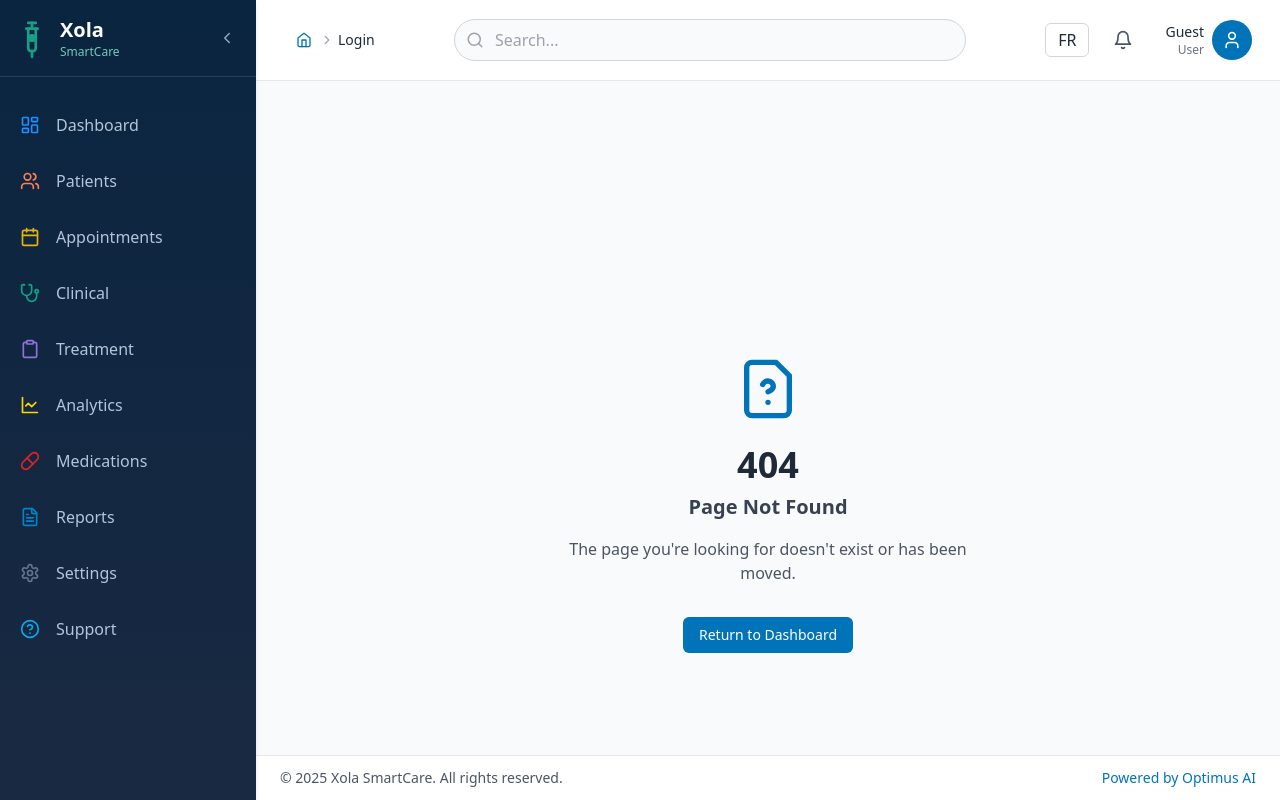
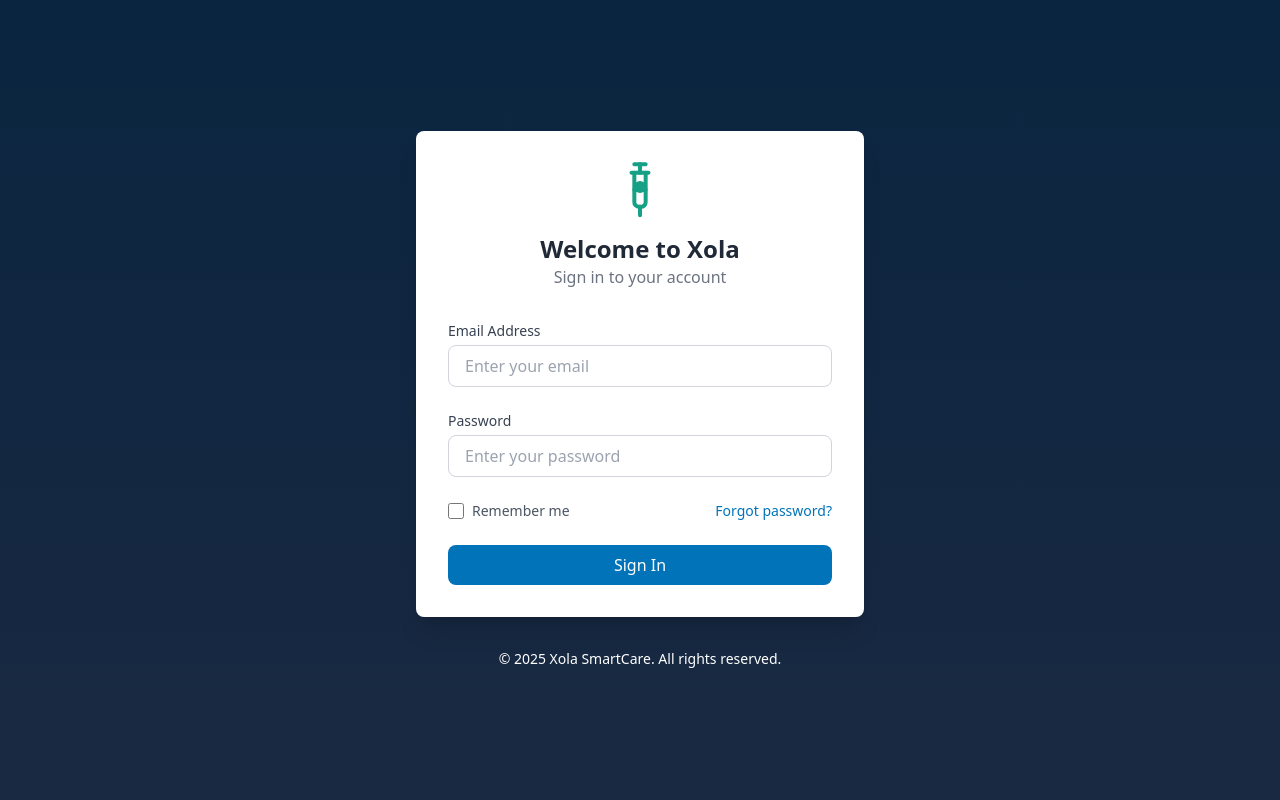
Before and after one commit to Hrhcoolshegs/Xola, a React (Vite) app: page /login in a window 1280 px wide. Built offline with nearby package versions, Linux system fonts and the light colour scheme.

Commit message:
Add login page and authentication

```diff
--- a/src/App.tsx
+++ b/src/App.tsx
@@ -1,8 +1,10 @@
-import { BrowserRouter as Router, Routes, Route } from 'react-router-dom';
+import { BrowserRouter as Router, Routes, Route, Navigate } from 'react-router-dom';
 import { QueryClient, QueryClientProvider } from '@tanstack/react-query';
 import { ReactQueryDevtools } from '@tanstack/react-query-devtools';
 import { LanguageProvider } from './context/LanguageContext';
+import { useAuthStore } from './stores/useAuthStore';
 import MainLayout from './components/Layout/MainLayout';
+import Login from './pages/Login';
 import Dashboard from './pages/Dashboard';
 import Patients from './pages/Patients';
 import PatientDetail from './pages/PatientDetail';
@@ -24,13 +26,30 @@ const queryClient = new QueryClient({
   },
 });
 
+// Protected Route component
+const ProtectedRoute = ({ children }: { children: React.ReactNode }) => {
+  const { isAuthenticated } = useAuthStore();
+
+  if (!isAuthenticated) {
+    return <Navigate to="/login" replace />;
+  }
+
+  return <>{children}</>;
+};
+
 function App() {
   return (
     <QueryClientProvider client={queryClient}>
       <LanguageProvider>
         <Router>
           <Routes>
-            <Route path="/" element={<MainLayout />}>
+            <Route path="/login" element={<Login />} />
+
+            <Route path="/" element={
+              <ProtectedRoute>
+                <MainLayout />
+              </ProtectedRoute>
+            }>
               <Route index element={<Dashboard />} />
               <Route path="patients" element={<Patients />} />
               <Route path="patients/:id" element={<PatientDetail />} />
--- /dev/null
+++ b/src/pages/Login.tsx
@@ -0,0 +1,116 @@
+import { useState } from 'react';
+import { useNavigate } from 'react-router-dom';
+import { useAuthStore } from '../stores/useAuthStore';
+import { Syringe } from 'lucide-react';
+
+const Login = () => {
+  const [email, setEmail] = useState('');
+  const [password, setPassword] = useState('');
+  const [error, setError] = useState('');
+  const navigate = useNavigate();
+  const { login } = useAuthStore();
+
+  const handleSubmit = (e: React.FormEvent) => {
+    e.preventDefault();
+    setError('');
+
+    // Mock credentials check
+    if (email === 'drgbemi@optimusai.com' && password === 'thenewdawn2017') {
+      login({
+        id: 'U001',
+        name: 'Dr. Gbemi',
+        email: 'drgbemi@optimusai.com',
+        role: 'Dentist'
+      });
+      navigate('/');
+    } else {
+      setError('Invalid email or password');
+    }
+  };
+
+  return (
+    <div className="min-h-screen bg-gradient-to-b from-primary to-primary-800 flex items-center justify-center p-4">
+      <div className="w-full max-w-md">
+        <div className="bg-white rounded-lg shadow-xl p-8">
+          <div className="text-center mb-8">
+            <div className="inline-flex items-center justify-center">
+              <div className="text-accent relative">
+                <Syringe size={48} strokeWidth={2} className="transform -rotate-45" />
+                <div className="absolute top-1/2 left-1/2 -translate-x-1/2 -translate-y-1/2 w-3 h-3 bg-accent rounded-full" />
+              </div>
+            </div>
+            <h1 className="text-2xl font-bold text-gray-800 mt-4">Welcome to Xola</h1>
+            <p className="text-gray-500">Sign in to your account</p>
+          </div>
+
+          <form onSubmit={handleSubmit} className="space-y-6">
+            {error && (
+              <div className="bg-red-50 border border-red-200 text-red-600 px-4 py-3 rounded-lg text-sm">
+                {error}
+              </div>
+            )}
+
+            <div>
+              <label htmlFor="email" className="block text-sm font-medium text-gray-700 mb-1">
+                Email Address
+              </label>
+              <input
+                id="email"
+                type="email"
+                value={email}
+                onChange={(e) => setEmail(e.target.value)}
+                className="w-full px-4 py-2 border border-gray-300 rounded-lg focus:outline-none focus:ring-2 focus:ring-[#0073b9] focus:border-transparent"
+                placeholder="Enter your email"
+                required
+              />
+            </div>
+
+            <div>
+              <label htmlFor="password" className="block text-sm font-medium text-gray-700 mb-1">
+                Password
+              </label>
+              <input
+                id="password"
+                type="password"
+                value={password}
+                onChange={(e) => setPassword(e.target.value)}
+                className="w-full px-4 py-2 border border-gray-300 rounded-lg focus:outline-none focus:ring-2 focus:ring-[#0073b9] focus:border-transparent"
+                placeholder="Enter your password"
+                required
+              />
+            </div>
+
+            <div className="flex items-center justify-between">
+              <div className="flex items-center">
+                <input
+                  id="remember"
+                  type="checkbox"
+                  className="h-4 w-4 text-[#0073b9] border-gray-300 rounded focus:ring-[#0073b9]"
+                />
+                <label htmlFor="remember" className="ml-2 text-sm text-gray-600">
+                  Remember me
+                </label>
+              </div>
+              <button type="button" className="text-sm text-[#0073b9] hover:underline">
+                Forgot password?
+              </button>
+            </div>
+
+            <button
+              type="submit"
+              className="w-full bg-[#0073b9] text-white py-2 px-4 rounded-lg hover:bg-[#005a94] transition-colors focus:outline-none focus:ring-2 focus:ring-[#0073b9] focus:ring-offset-2"
+            >
+              Sign In
+            </button>
+          </form>
+        </div>
+
+        <p className="text-center mt-8 text-sm text-white">
+          © 2025 Xola SmartCare. All rights reserved.
+        </p>
+      </div>
+    </div>
+  );
+};
+
+export default Login;
```
